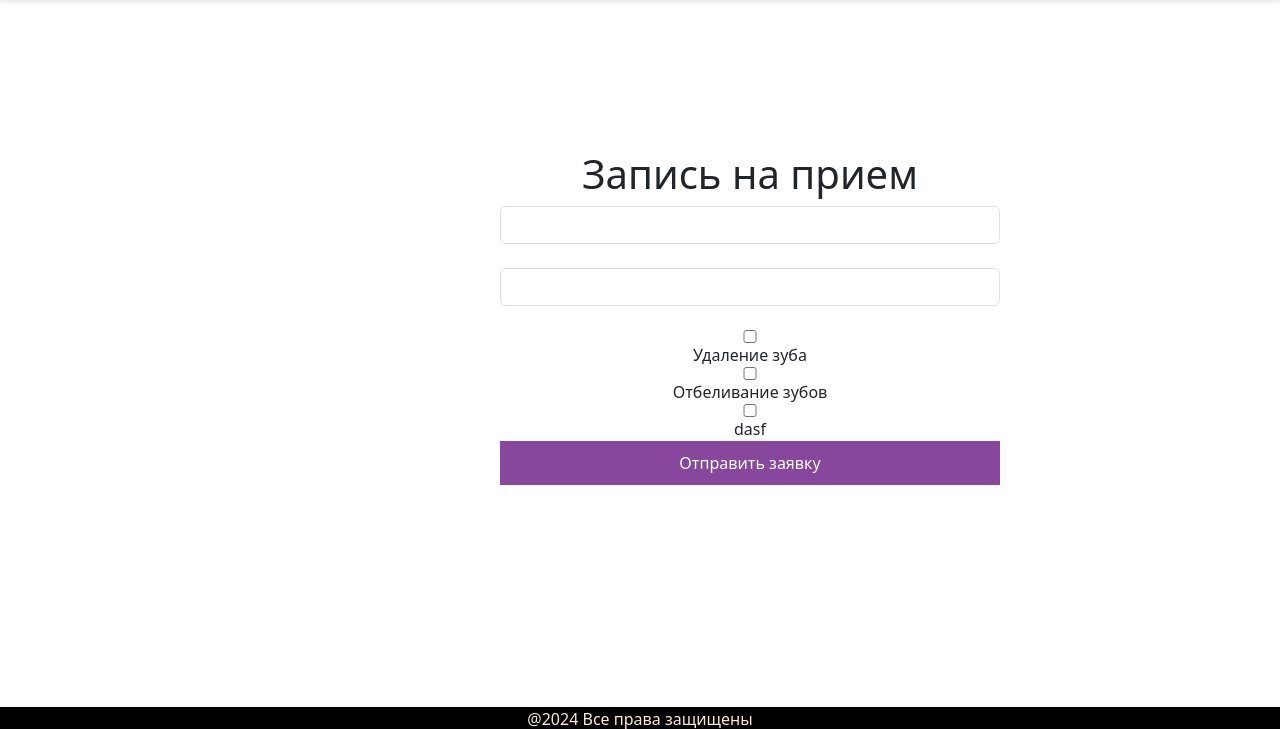
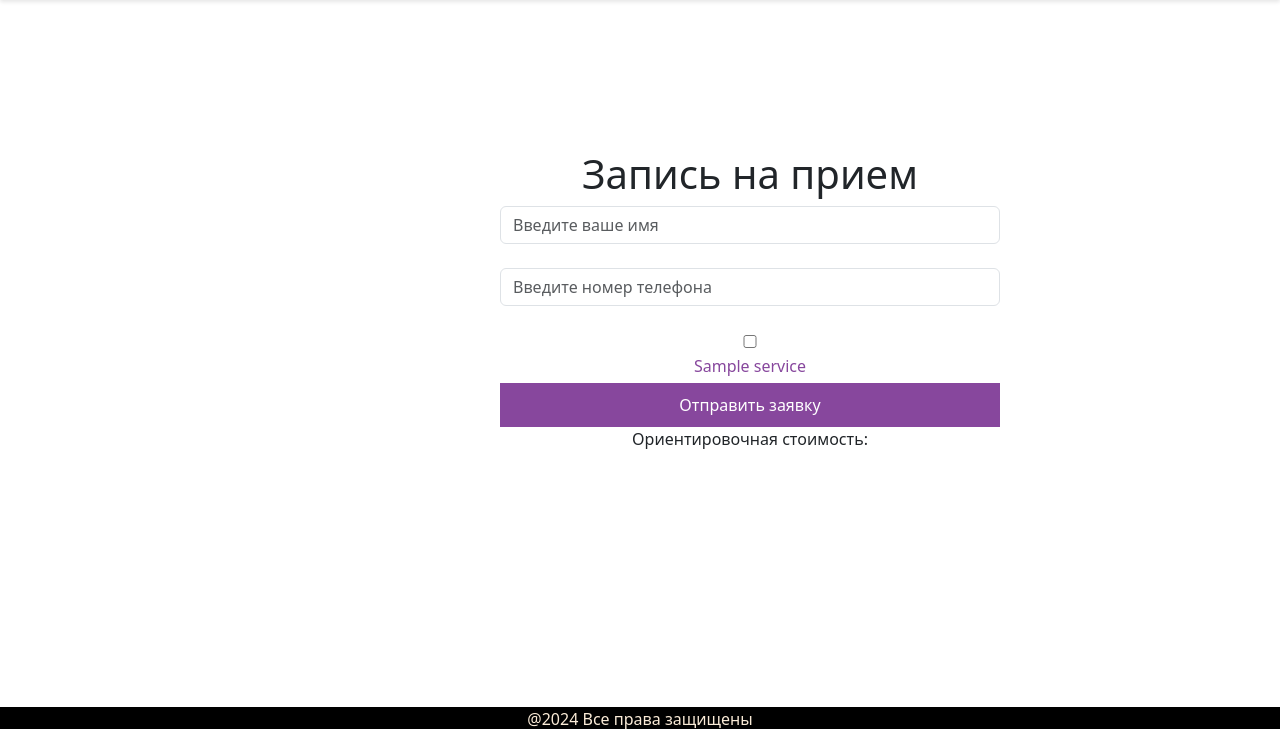
Before and after one commit to akyl007/pythonDentalProject, a Django app: page /appointment in a window 1280 px wide; the page is wider, and only the part inside the window is pictured. Shown: the part 68-797 px from the top of that part. Run offline with Django 5.2, Linux system fonts and the light colour scheme; data comes from the database, SQL or seed files in the repository; tables that the repository leaves empty hold one stand-in row (values such as "Sample post"); parts of the project's set-up code (start-up, migrations or seed data) failed here and were passed over.

Commit message:
Changes-update: .env, moving to pgAdmin-14, model Services

```diff
--- a/clinic/main/admin.py
+++ b/clinic/main/admin.py
@@ -1,6 +1,6 @@
 from django.contrib import admin
-from .models import Doctor, Appointment, Services
+from .models import Doctor, Appointment, Service
 
 admin.site.register(Doctor)
 admin.site.register(Appointment)
-admin.site.register(Services)
+admin.site.register(Service)
--- a/clinic/main/forms.py
+++ b/clinic/main/forms.py
@@ -1,15 +1,15 @@
 from django.forms import ModelForm, TextInput
-from .models import Doctor, Appointment , Services
+from .models import Doctor, Appointment , Service
 
 
 class DoctorForm(ModelForm):
     class Meta:
         model = Doctor
-        fields = ["name", "login", "tel"]
+        fields = ["name", "login", "phone"]
         widgets = {
             'name': TextInput(attrs={'class': 'form-control'}),
             'login': TextInput(attrs={'class': 'form-control'}),
-            'tel': TextInput(attrs={'class': 'form-control'}),
+            'phone': TextInput(attrs={'class': 'form-control'}),
         }
 
 class AppointmentForm(ModelForm):
@@ -17,13 +17,13 @@
             model = Appointment
             fields = ["name", "phone"]
             widgets = {
-                'name': TextInput(attrs={'class': 'form-control','required':'required'}),
-                'phone': TextInput(attrs={'class': 'form-control','required':'required'}),
+                'name': TextInput(attrs={'class': 'form-control','required':'required', 'placeholder':'Введите ваше имя'}),
+                'phone': TextInput(attrs={'class': 'form-control','required':'required', 'placeholder' : 'Введите номер телефона'}),
             }
 
 class ServiceForm(ModelForm):
         class Meta:
-            model = Services
+            model = Service
             fields = ["name", "price"]
             widgets = {
                 'name': TextInput(attrs={'class': 'form-control', 'required': 'required'}),
--- a/clinic/main/models.py
+++ b/clinic/main/models.py
@@ -1,18 +1,18 @@
 from django.db import models
-from django import forms
 from django.core.validators import RegexValidator
+from django.contrib.auth.models import AbstractUser
 
 class Doctor(models.Model):
-    name = models.CharField('Имя',max_length=50)
-    login = models.CharField('Логин', max_length=50)
-    tel = models.TextField('Номер телефона', max_length=50)
+        name = models.CharField('Имя', max_length=50)
+        login = models.CharField('Логин', max_length=50)
+        phone = models.TextField('Номер телефона', max_length=50)
 
-    def __str__(self):
-        return self.name
+        def __str__(self):
+            return self.name
 
-    class Meta:
-        verbose_name = 'Доктор'
-        verbose_name_plural = 'Докторы'
+        class Meta:
+            verbose_name = 'Доктор'
+            verbose_name_plural = 'Докторы'
 
 class Appointment(models.Model):
     name = models.CharField('Имя',max_length=100,default='')
@@ -26,7 +26,7 @@
         verbose_name = 'Заявка'
         verbose_name_plural  = 'Заявки'
 
-class Services(models.Model):
+class Service(models.Model):
     name = models.CharField('Наименование услуги', max_length=50)
     price = models.FloatField('Цена услуги')
 
@@ -35,3 +35,8 @@
     class Meta:
         verbose_name = 'Услуга'
         verbose_name_plural = 'Услуги'
+
+class CustomUser(AbstractUser):
+    last_login = models.DateTimeField
+    login = models.CharField('Логин', max_length=100, blank=True, default='')
+    phone = models.CharField('Номер телефона', max_length=17, blank=True, default='')
--- a/clinic/main/static/main/css/main.css
+++ b/clinic/main/static/main/css/main.css
@@ -94,7 +94,7 @@
 }
 
 /* Стили для формы */
-form {
+form .hie, form .die{
     display: flex;
     flex-direction: column;
 }
--- a/clinic/main/templates/main/appointment.html
+++ b/clinic/main/templates/main/appointment.html
@@ -10,14 +10,25 @@
             <h1>Запись на прием</h1>
             <form method="post">
                 {% csrf_token %}
+                <div class="hie">
                 {{form.name}}<br>
                 {{form.phone}}<br>
+                    </div >
                 {% for el in formGet %}
-                    <input type="checkbox" id="{{el.name}}" name="{{el.name}}">{{ el.name }}
+                <label class="check">
+                    <input type="checkbox" id="{{el.name}}" name="{{el.name}}" value="{{el.name}}">{{el.name}}
+                    </label>
                 {% endfor %}
 
-                <button onclick="window.location.href='{% url 'appointment_create' %}'" type="submit">Отправить заявку</button>
+                 <div class="die">
+                    <button onclick="window.location.href='{% url 'appointment_create' %}'" type="submit">Отправить заявку</button>
+                 </div>
+
+                <p>Ориентировочная стоимость: </p>
+
             </form>
         </section>
+
+
     </main>
 {% endblock %}
--- a/clinic/main/views.py
+++ b/clinic/main/views.py
@@ -1,5 +1,5 @@
 from django.shortcuts import render, redirect
-from .forms import DoctorForm, AppointmentForm, Services
+from .forms import DoctorForm, AppointmentForm, Service
 
 
 import clickatell
@@ -30,7 +30,7 @@
     return render(request, 'main/pricing.html')
 def appointment(request):
     form = AppointmentForm()
-    formGet = Services.objects.all()
+    formGet = Service.objects.all()
     error = ''
     if request.method == 'POST':
 
@@ -43,7 +43,7 @@
             error = form.errors
             print(error + "wow")
     if request.method == 'GET':
-        formGet = Services.objects.all()
+        formGet = Service.objects.all()
 
 
     data = {
--- a/clinic/manage.py
+++ b/clinic/manage.py
@@ -2,6 +2,8 @@
 """Django's command-line utility for administrative tasks."""
 import os
 import sys
+from dotenv import load_dotenv
+
 
 
 def main():
```
Also changed, not shown: clinic/clinic/settings.py (+15 -12 lines).
